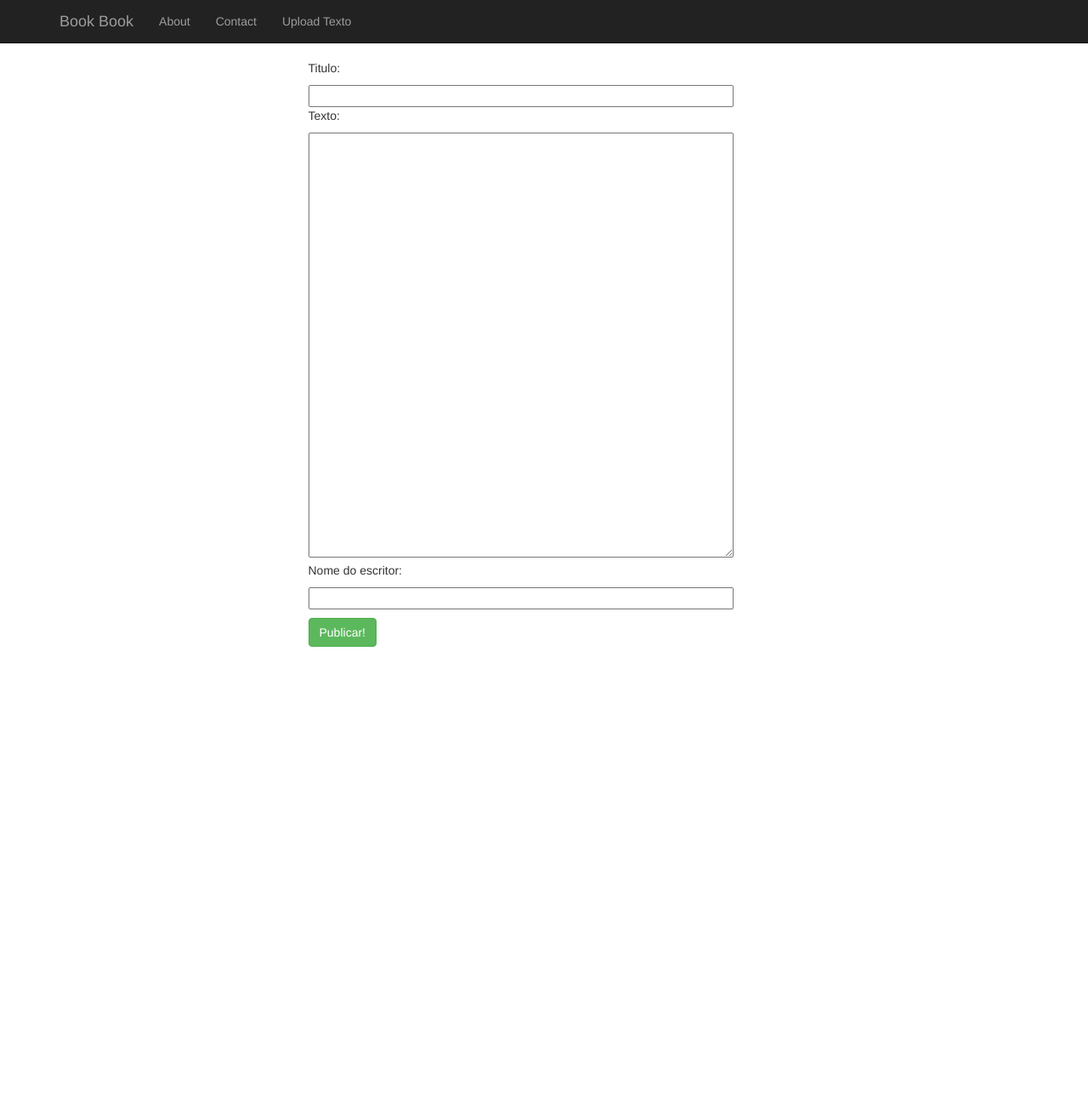
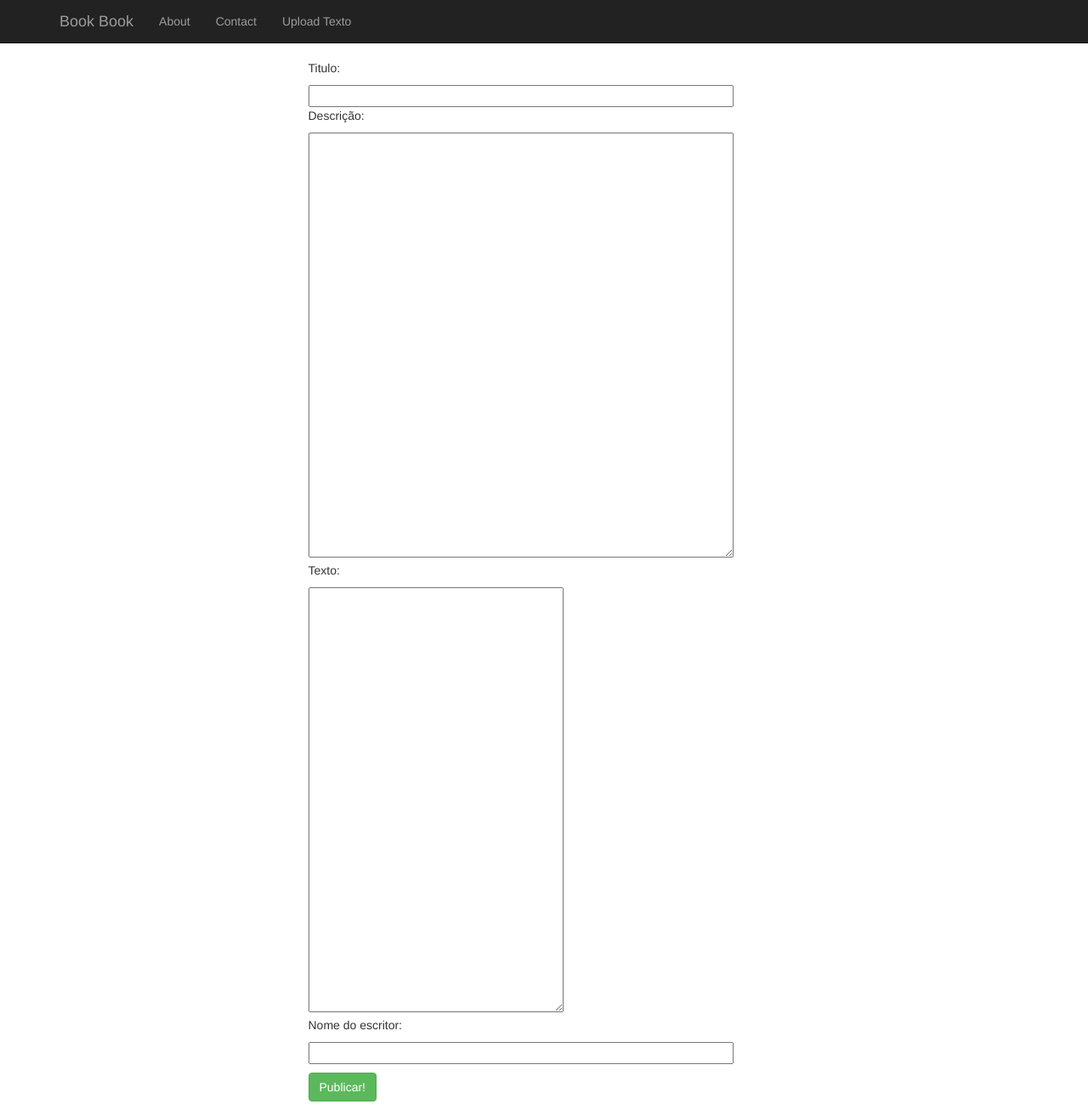
Before and after one commit to Russell616/bookbook, a PHP site: page /upload.php in a window 1280 px wide. Shown: the whole page at 85% size. Before the commit the page ends 761 px from the top, so only its background shows below. Run offline with PHP 8.4, Linux system fonts and the light colour scheme.

Commit message:
adicionado campo de descricao na pagina de upload e verificao se ja existe ou nao um texto escrito pela mesma pessoa com o mesmo titulo

```diff
--- a/front_end/index.php
+++ b/front_end/index.php
@@ -154,7 +154,7 @@
                   <div class="caption">';
 
                   echo '<h4><a href='. makeUrl($row['autor'],$row['titulo']) .  '>'. $row['titulo'] .'</a></h4>';
-		$fp = fopen($row['titulo'] . '_desc.txt', 'r');
+		$fp = fopen($row['autor'] . '_' . $row['titulo'] . '_desc.txt', 'r');
 			if (!$fp) {
    			 echo '<p>DEBUG: vazio...</p>'; //FIXME: APENAS TEMPORARIO!!
 			}
--- a/front_end/upload.php
+++ b/front_end/upload.php
@@ -34,6 +34,15 @@
     padding-bottom:0.4em;
     padding-right: 0.4em;
     width: 500px  !important;
+    height: 500px  !important;
+}
+    textarea.lessWideInput{
+    text-align: left;
+    padding-left:0;
+    padding-top:0;
+    padding-bottom:0.4em;
+    padding-right: 0.4em;
+    width: 300px  !important;
     height: 500px  !important;
 }
 </style>
@@ -78,7 +87,8 @@
                 <div class="caption-full">
                     <form action= "upload_file.php" method="post" target="_blank" >
                         <p>Titulo:</p> <input type="text" name="titulo" style="width: 500px;" required/>
-                        <p>Texto:</p> <textarea type="text" name="texto" class="wideInput" required></textarea>
+                        <p>Descrição:</p> <textarea type="text" name="descricao" class="wideInput" required></textarea>
+                        <p>Texto:</p> <textarea type="text" name="texto" class="lessWideInput" required></textarea>
                         <p>Nome do escritor: </p><input type="text" name="autor" style="width: 500px;" required/></p>
                         <p><input type="submit" value="Publicar!" class="btn btn-success"/></p>
                     </form>
```
Also changed, not shown: front_end/upload_file.php (+15 -0 lines).
